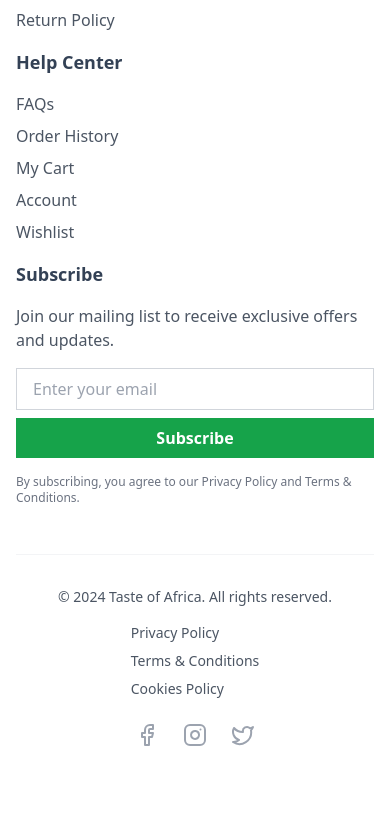
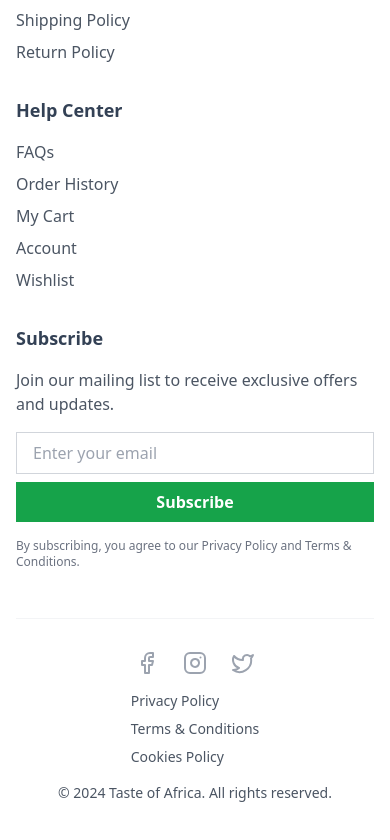
Before and after one commit to papingothegamer/taste-of-africa, a Next.js app: page / in a window 390 px wide. Shown: the part 4538-5378 px from the top of the page. Before the commit the page ends 5333 px from the top, so only its background shows below. Built offline with nearby package versions, Linux system fonts and the light colour scheme.

Commit message:
footer fixed

```diff
--- a/app/components/ui/footer/Footer.tsx
+++ b/app/components/ui/footer/Footer.tsx
@@ -3,14 +3,14 @@ import Link from 'next/link';
 import Image from 'next/image';
 import { Facebook, Instagram, Twitter } from 'lucide-react';
 
-const Footer = () => {
+export default function Footer() {
     return (
         <footer className="bg-white pt-16 pb-12 border-t border-gray-100">
             <div className="container mx-auto px-4">
-                {/* Main grid: 4 equal sections */}
-                <div className="grid grid-cols-1 md:grid-cols-5 gap-4 md:gap-8 items-start">
+                {/* Main grid: 5 equal sections */}
+                <div className="grid grid-cols-1 md:grid-cols-5 gap-8 items-start">
                     {/* Logo Section */}
-                    <div className="mb-8 md:mb-0">
+                    <div className="mb-8 md:mb-0 flex flex-col items-start">
                         <Image
                             src="/images/logo/logo.png"
                             alt="Taste of Africa"
@@ -56,7 +56,6 @@ const Footer = () => {
                                     Privacy Policy
                                 </Link>
                             </li>
-
                             <li>
                                 <Link href="/shipping-policy" className="text-gray-600 hover:text-gray-800">
                                     Shipping Policy
@@ -74,7 +73,6 @@ const Footer = () => {
                     <div>
                         <h3 className="text-lg font-semibold mb-4">Help Center</h3>
                         <ul className="space-y-2">
-
                             <li>
                                 <Link href="/faqs" className="text-gray-600 hover:text-gray-800">
                                     FAQs
@@ -104,12 +102,12 @@ const Footer = () => {
                     </div>
 
                     {/* Subscribe Section */}
-                    <div>
+                    <div className="flex flex-col items-start">
                         <h3 className="text-lg font-semibold mb-4">Subscribe</h3>
                         <p className="text-gray-600 mb-4">
                             Join our mailing list to receive exclusive offers and updates.
                         </p>
-                        <form className="mb-4">
+                        <form className="mb-4 w-full">
                             <div className="flex flex-col md:flex-row">
                                 <input
                                     type="email"
@@ -130,19 +128,10 @@ const Footer = () => {
                     </div>
                 </div>
 
-                {/* Bottom section with copyright and social links */}
+                {/* Bottom section with copyright, links, and social icons */}
                 <div className="mt-12 pt-8 border-t border-gray-100">
-                    <div className="flex flex-col md:flex-row justify-between items-center">
-                        <p className="text-sm text-gray-600 mb-4 md:mb-0">© 2024 Taste of Africa. All rights reserved.</p>
-                        <div className="flex flex-col md:flex-row space-y-2 md:space-y-0 md:space-x-4">
-                            <Link href="/privacy-policy" className="text-sm text-gray-600 hover:text-gray-800">Privacy Policy</Link>
-                            <Link href="/terms-conditions" className="text-sm text-gray-600 hover:text-gray-800">Terms & Conditions</Link>
-                            <Link href="/cookies-policy" className="text-sm text-gray-600 hover:text-gray-800">Cookies Policy</Link>
-                        </div>
-                    </div>
-
                          {/* Social Media Icons */}
-                    <div className="flex justify-center mt-6 space-x-6">
+                        <div className="flex justify-center space-x-6 mb-4">
                             <Link href="#" className="text-gray-400 hover:text-gray-500">
                                 <span className="sr-only">Facebook</span>
                                 <Facebook className="h-6 w-6" />
@@ -156,10 +145,19 @@ const Footer = () => {
                                 <Twitter className="h-6 w-6" />
                             </Link>
                         </div>
+                    <div className="flex flex-col items-center">
+                        <div className="flex flex-col md:flex-row space-y-2 md:space-y-0 md:space-x-4 mb-4">
+                            <Link href="/privacy-policy" className="text-sm text-gray-600 hover:text-gray-800">Privacy Policy</Link>
+                            <Link href="/terms-conditions" className="text-sm text-gray-600 hover:text-gray-800">Terms & Conditions</Link>
+                            <Link href="/cookies-policy" className="text-sm text-gray-600 hover:text-gray-800">Cookies Policy</Link>
+                        </div>
+
+
+
+                        <p className="text-sm text-gray-600">© 2024 Taste of Africa. All rights reserved.</p>
+                    </div>
                 </div>
             </div>
         </footer>
     );
 }
-
-export default Footer;
```
Lines whose indentation alone changed are shown as unchanged.
